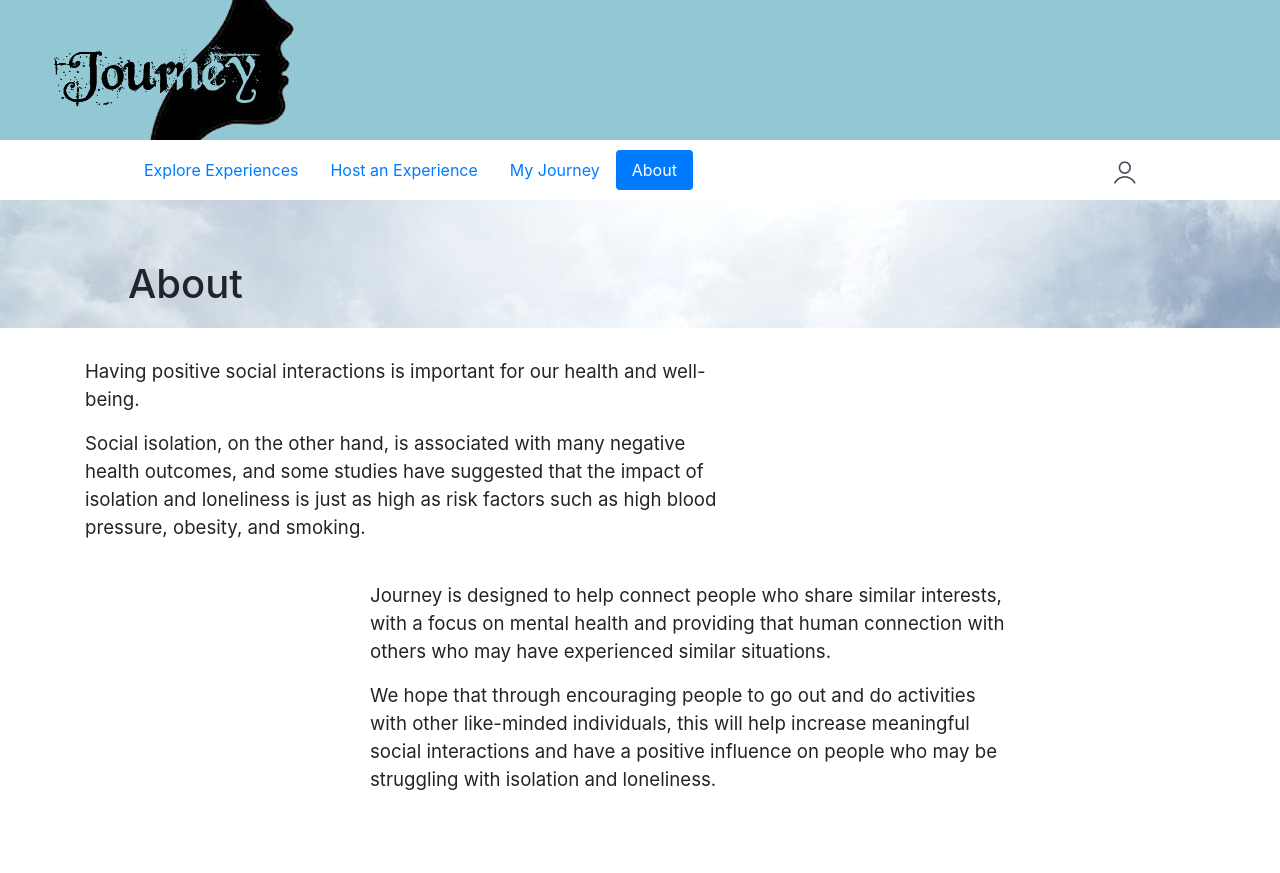
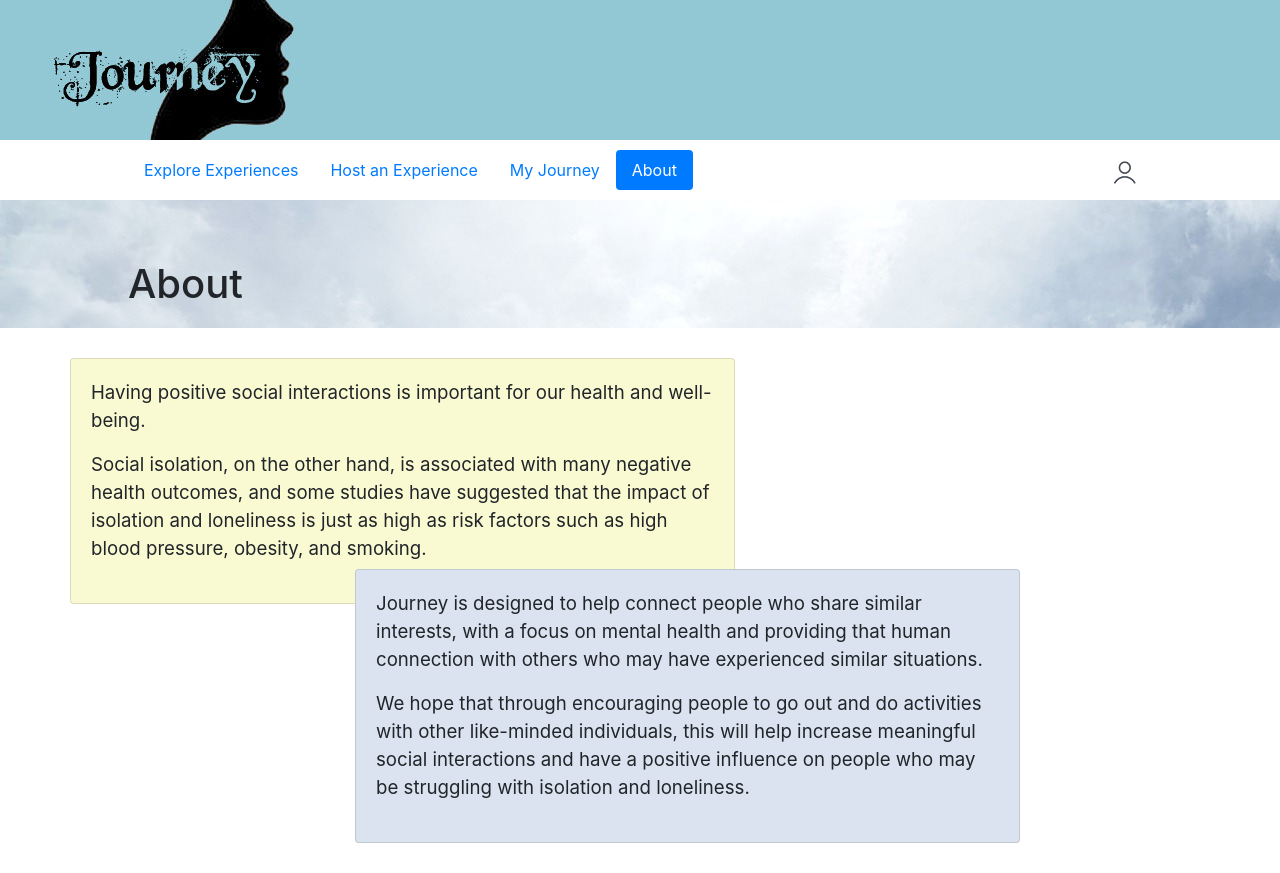
Before and after one commit to ksogata/DepressedPlatypusPerry, a React (Create React App) app: page /about in a window 1280 px wide. Before the commit the page ends 834 px from the top, so only its background shows below. Built offline with nearby package versions, Linux system fonts and the light colour scheme.

Commit message:
added styling to about section

```diff
--- a/src/components/about.js
+++ b/src/components/about.js
@@ -7,6 +7,21 @@ const styles = {
   },
   about: {
     fontSize: '14pt'
+  },
+  about1: {
+    background: 'lightgoldenrodyellow',
+    padding: '20px 20px 0 20px',
+    marginBottom: '30px',
+    border: '1px solid rgba(0, 0, 0, 0.125)',
+    borderRadius: '0.25rem'
+  },
+  about2: {
+    background: '#dae3ef',
+    padding: '20px 20px 0 20px',
+    marginBottom: '30px',
+    marginTop: '-65px',
+    border: '1px solid rgba(0, 0, 0, 0.125)',
+    borderRadius: '0.25rem'
   }
 }
 
@@ -16,13 +31,13 @@ const About = () => {
         <h1 style={styles.banner}>About</h1>
         <Container>
           <Row>
-            <Col md={7}>
+            <Col md={7} style={styles.about1}>
               <p style={styles.about}>Having positive social interactions is important for our health and well-being.</p>
               <p style={styles.about}>Social isolation, on the other hand, is associated with many negative health outcomes, and some studies have suggested that the impact of isolation and loneliness is just as high as risk factors such as high blood pressure, obesity, and smoking.</p><br/>
             </Col>
           </Row>
           <Row>
-            <Col md={{ size: 7, offset: 3 }}>
+            <Col md={{ size: 7, offset: 3 }} style={styles.about2}>
               <p style={styles.about}>Journey is designed to help connect people who share similar interests, with a focus on mental health and providing that human connection with others who may have experienced similar situations.</p>
               <p style={styles.about}>We hope that through encouraging people to go out and do activities with other like-minded individuals, this will help increase meaningful social interactions and have a positive influence on people who may be struggling with isolation and loneliness.</p><br/>
             </Col>
```
